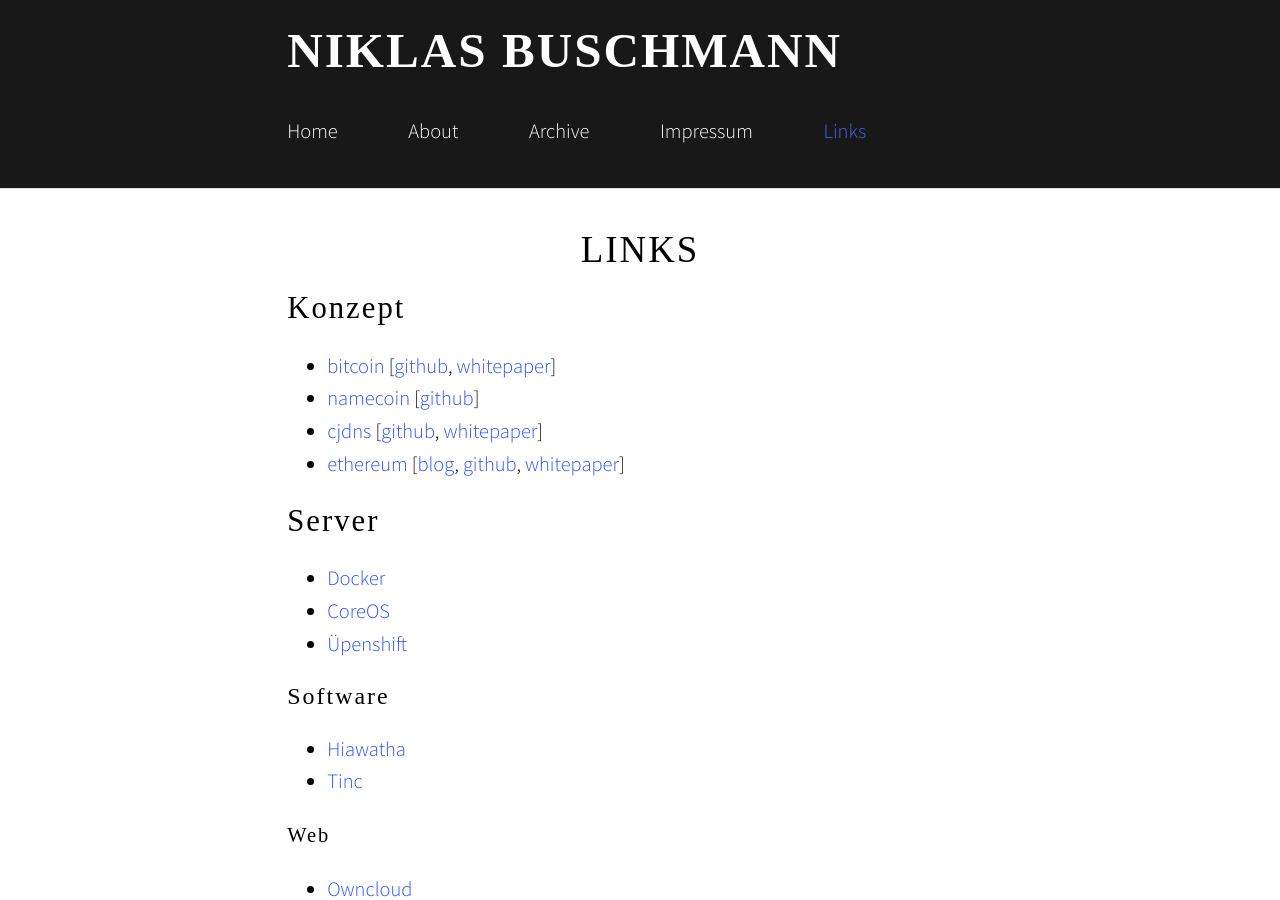
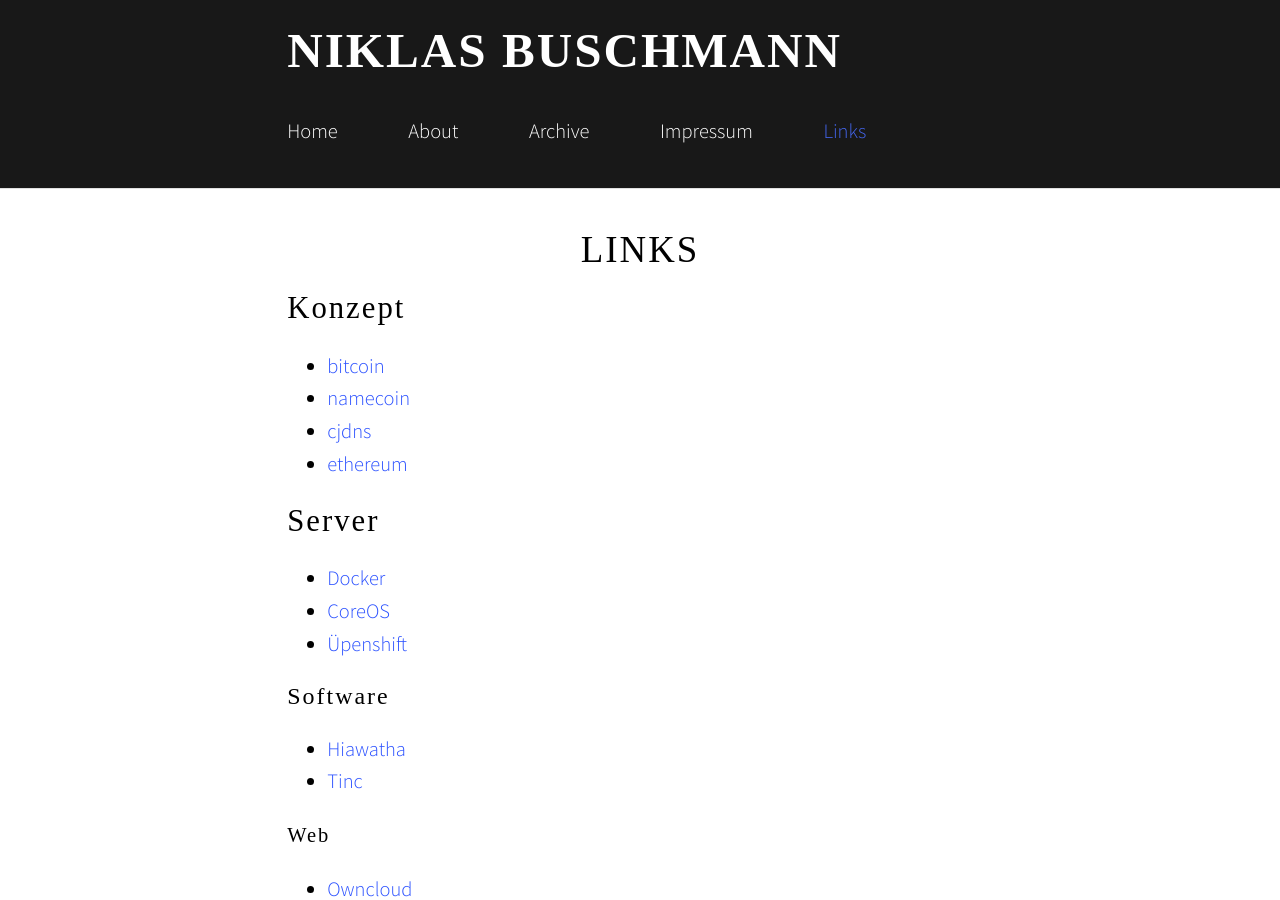
Before and after one commit to wilkistarotieno/wilkistarotieno.github.io, a Jekyll site: the page built from links.md, in a window 1280 px wide and 900 px high. Built offline with Jekyll 4.4.1, drawn with Linux system fonts in a browser that asks for light colours; some web fonts are replaced; Markdown is read by kramdown in place of the engine named in the settings; a script that is not in the unit is left out.

Commit message:
Update links.md

```diff
--- a/links.md
+++ b/links.md
@@ -5,10 +5,10 @@ permalink: links/
 
 ## Konzept
 
-*   [bitcoin](https://bitcoin.org/) [[github](https://github.com/bitcoin/bitcoin), [whitepaper](https://bitcoin.org/bitcoin.pdf)]
-*   [namecoin](https://namecoin.info/) [[github](https://github.com/namecoin)]
-*   [cjdns](https://cjdns.info/) [[github](https://github.com/cjdelisle/cjdns), [whitepaper](https://github.com/cjdelisle/cjdns/blob/master/doc/Whitepaper.md)]
-*   [ethereum](https://www.ethereum.org/) [[blog](https://blog.ethereum.org/),  [github](https://github.com/ethereum), [whitepaper](https://github.com/ethereum/wiki/wiki/White-Paper)]
+*   [bitcoin](https://bitcoin.org/)
+*   [namecoin](https://namecoin.info/)
+*   [cjdns](https://cjdns.info/)
+*   [ethereum](https://www.ethereum.org/)
 
 ## Server
 
```
